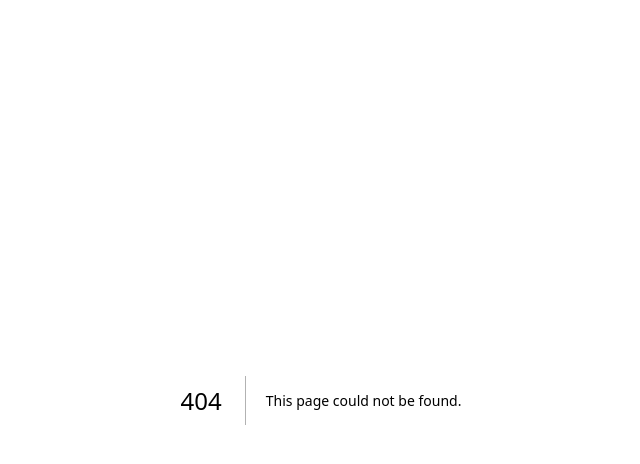
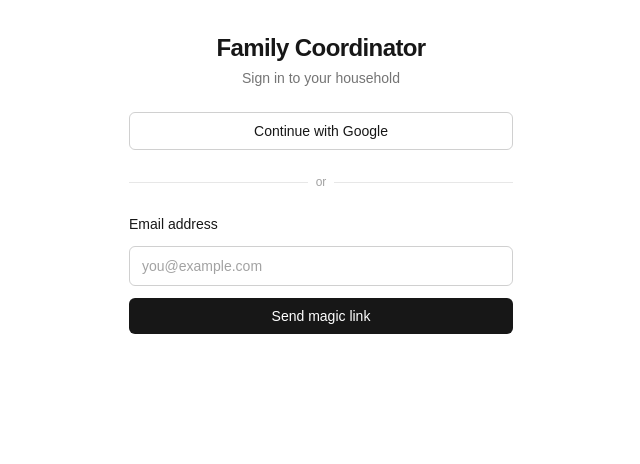
Before and after one commit to zevallos-fg/family-coordinator, a Next.js app: page /login in a window 1280 px wide. Before the commit this address had no page. Shown: the top 464 px of the page, without its empty margins (319-959 px from the left). Built offline with nearby package versions, Linux system fonts and the light colour scheme.

Commit message:
feat(T1): auth flow + withSkillContext server-action helper

```diff
--- /dev/null
+++ b/app/(auth)/login/page.tsx
@@ -0,0 +1,102 @@
+"use client";
+
+import { useState } from "react";
+import { toast } from "sonner";
+import { createClient } from "@/lib/supabase/client";
+import { Button } from "@/components/ui/button";
+import { Input } from "@/components/ui/input";
+
+export default function LoginPage() {
+  const [email, setEmail] = useState("");
+  const [loading, setLoading] = useState(false);
+
+  async function handleGoogleSignIn() {
+    setLoading(true);
+    const supabase = createClient();
+    const { error } = await supabase.auth.signInWithOAuth({
+      provider: "google",
+      options: {
+        redirectTo: `${window.location.origin}/api/auth/callback`,
+      },
+    });
+    if (error) {
+      toast.error(error.message);
+      setLoading(false);
+    }
+  }
+
+  async function handleMagicLink(e: React.FormEvent) {
+    e.preventDefault();
+    if (!email.trim()) {
+      toast.error("Please enter your email address.");
+      return;
+    }
+    setLoading(true);
+    const supabase = createClient();
+    const { error } = await supabase.auth.signInWithOtp({
+      email,
+      options: {
+        emailRedirectTo: `${window.location.origin}/api/auth/callback`,
+      },
+    });
+    if (error) {
+      toast.error(error.message);
+    } else {
+      toast.success("Check your email for a sign-in link.");
+    }
+    setLoading(false);
+  }
+
+  return (
+    <main className="flex min-h-full flex-col items-center justify-center p-8">
+      <div className="w-full max-w-sm space-y-6">
+        <div className="text-center">
+          <h1 className="text-2xl font-semibold tracking-tight">
+            Family Coordinator
+          </h1>
+          <p className="mt-1 text-sm text-foreground/60">
+            Sign in to your household
+          </p>
+        </div>
+
+        <Button
+          type="button"
+          variant="outline"
+          className="w-full"
+          onClick={handleGoogleSignIn}
+          disabled={loading}
+        >
+          Continue with Google
+        </Button>
+
+        <div className="relative">
+          <div className="absolute inset-0 flex items-center">
+            <div className="w-full border-t border-foreground/10" />
+          </div>
+          <div className="relative flex justify-center text-xs">
+            <span className="bg-background px-2 text-foreground/40">or</span>
+          </div>
+        </div>
+
+        <form onSubmit={handleMagicLink} className="space-y-3">
+          <label htmlFor="email" className="block text-sm font-medium">
+            Email address
+          </label>
+          <Input
+            id="email"
+            type="email"
+            autoComplete="email"
+            placeholder="you@example.com"
+            value={email}
+            onChange={(e) => setEmail(e.target.value)}
+            disabled={loading}
+            required
+          />
+          <Button type="submit" className="w-full" disabled={loading}>
+            {loading ? "Sending…" : "Send magic link"}
+          </Button>
+        </form>
+      </div>
+    </main>
+  );
+}
--- /dev/null
+++ b/app/api/auth/callback/route.ts
@@ -0,0 +1,33 @@
+import { type NextRequest, NextResponse } from "next/server";
+import { createClient } from "@/lib/supabase/server";
+
+export async function GET(request: NextRequest) {
+  const { searchParams } = request.nextUrl;
+  const code = searchParams.get("code");
+  const next = searchParams.get("next") ?? "/onboarding";
+
+  if (!code) {
+    return NextResponse.redirect(new URL("/login?error=auth_failed", request.url));
+  }
+
+  const supabase = await createClient();
+  const { error } = await supabase.auth.exchangeCodeForSession(code);
+
+  if (error) {
+    return NextResponse.redirect(new URL("/login?error=auth_failed", request.url));
+  }
+
+  // Upsert user row now that we have a valid session
+  const { data: authData } = await supabase.auth.getUser();
+  if (authData?.user) {
+    const { user } = authData;
+    await supabase.from("users").upsert({
+      id: user.id,
+      email: user.email!,
+      full_name: user.user_metadata.full_name ?? null,
+      avatar_url: user.user_metadata.avatar_url ?? null,
+    });
+  }
+
+  return NextResponse.redirect(new URL(next, request.url));
+}
--- /dev/null
+++ b/app/api/auth/ensure-user/route.ts
@@ -0,0 +1,26 @@
+import { NextResponse } from "next/server";
+import { createClient } from "@/lib/supabase/server";
+
+export async function POST() {
+  const supabase = await createClient();
+  const { data: authData } = await supabase.auth.getUser();
+
+  if (!authData?.user) {
+    return NextResponse.json({ error: "not authenticated" }, { status: 401 });
+  }
+
+  const { user } = authData;
+  const { error } = await supabase.from("users").upsert({
+    id: user.id,
+    email: user.email!,
+    full_name: user.user_metadata.full_name ?? null,
+    avatar_url: user.user_metadata.avatar_url ?? null,
+  });
+
+  if (error) {
+    console.error("[ensure-user] upsert failed", error.message);
+    return NextResponse.json({ error: error.message }, { status: 500 });
+  }
+
+  return NextResponse.json({ ok: true });
+}
--- /dev/null
+++ b/app/api/auth/signout/route.ts
@@ -0,0 +1,8 @@
+import { type NextRequest, NextResponse } from "next/server";
+import { createClient } from "@/lib/supabase/server";
+
+export async function POST(request: NextRequest) {
+  const supabase = await createClient();
+  await supabase.auth.signOut();
+  return NextResponse.redirect(new URL("/login", request.url));
+}
--- a/app/layout.tsx
+++ b/app/layout.tsx
@@ -1,5 +1,6 @@
 import type { Metadata } from "next";
 import { Geist, Geist_Mono } from "next/font/google";
+import { Toaster } from "sonner";
 import "./globals.css";
 
 const geistSans = Geist({
@@ -13,8 +14,8 @@ const geistMono = Geist_Mono({
 });
 
 export const metadata: Metadata = {
-  title: "Create Next App",
-  description: "Generated by create next app",
+  title: "Family Coordinator",
+  description: "Household coordination for busy families",
 };
 
 export default function RootLayout({
@@ -27,7 +28,10 @@ export default function RootLayout({
       lang="en"
       className={`${geistSans.variable} ${geistMono.variable} h-full antialiased`}
     >
-      <body className="min-h-full flex flex-col">{children}</body>
+      <body className="min-h-full flex flex-col">
+        {children}
+        <Toaster position="top-right" theme="system" richColors />
+      </body>
     </html>
   );
 }
--- /dev/null
+++ b/components/ui/button.tsx
@@ -0,0 +1,29 @@
+import * as React from "react";
+
+export interface ButtonProps
+  extends React.ButtonHTMLAttributes<HTMLButtonElement> {
+  variant?: "default" | "outline" | "ghost";
+}
+
+export function Button({
+  className = "",
+  variant = "default",
+  type = "button",
+  ...props
+}: ButtonProps) {
+  const base =
+    "inline-flex items-center justify-center rounded-md px-4 py-2 text-sm font-medium transition-colors focus-visible:outline-none focus-visible:ring-2 focus-visible:ring-offset-2 disabled:pointer-events-none disabled:opacity-50";
+  const variants: Record<string, string> = {
+    default: "bg-foreground text-background hover:bg-foreground/90",
+    outline:
+      "border border-foreground/20 bg-transparent hover:bg-foreground/5",
+    ghost: "hover:bg-foreground/5",
+  };
+  return (
+    <button
+      type={type}
+      className={`${base} ${variants[variant] ?? variants.default} ${className}`}
+      {...props}
+    />
+  );
+}
--- /dev/null
+++ b/components/ui/input.tsx
@@ -0,0 +1,12 @@
+import * as React from "react";
+
+export type InputProps = React.InputHTMLAttributes<HTMLInputElement>;
+
+export function Input({ className = "", ...props }: InputProps) {
+  return (
+    <input
+      className={`flex h-10 w-full rounded-md border border-foreground/20 bg-transparent px-3 py-2 text-sm placeholder:text-foreground/40 focus-visible:outline-none focus-visible:ring-2 focus-visible:ring-foreground/30 focus-visible:ring-offset-2 disabled:cursor-not-allowed disabled:opacity-50 ${className}`}
+      {...props}
+    />
+  );
+}
--- /dev/null
+++ b/lib/skill-action.ts
@@ -0,0 +1,73 @@
+import "server-only";
+
+import { createClient } from "@/lib/supabase/server";
+import type {
+  SkillContext,
+  SkillResult,
+  SkillRunner,
+} from "@/skills/_lib/types";
+
+/**
+ * Wraps a skill runner into a function that auto-derives the SkillContext from
+ * the authenticated user's session.
+ *
+ * Usage from a Server Action:
+ *   const result = await withSkillContext(captureRouter.run, { text: "..." });
+ *
+ * Returns an `unauthenticated` error if no session or the user has no family.
+ * Every feature track should call its skills through this helper rather than
+ * constructing SkillContext manually.
+ */
+export async function withSkillContext<TInput, TOutput>(
+  runner: SkillRunner<TInput, TOutput>,
+  input: TInput
+): Promise<SkillResult<TOutput>> {
+  const supabase = await createClient();
+  const { data: authData } = await supabase.auth.getUser();
+
+  if (!authData?.user) {
+    return {
+      ok: false,
+      error: { code: "unauthorized", message: "not signed in" },
+    };
+  }
+
+  // Find the user's family. Assumes single-family-per-user for MVP.
+  // A user can belong to multiple families in principle; we pick the
+  // first one they joined. Extension path: pass familyId explicitly
+  // once users can belong to >1 family.
+  const { data: membership, error: membershipError } = await supabase
+    .from("family_members")
+    .select("family_id")
+    .eq("user_id", authData.user.id)
+    .order("joined_at", { ascending: true })
+    .limit(1)
+    .maybeSingle();
+
+  if (membershipError) {
+    return {
+      ok: false,
+      error: {
+        code: "unknown",
+        message: `membership lookup failed: ${membershipError.message}`,
+      },
+    };
+  }
+
+  if (!membership) {
+    return {
+      ok: false,
+      error: {
+        code: "unauthorized",
+        message: "user has no family yet (complete onboarding first)",
+      },
+    };
+  }
+
+  const ctx: SkillContext = {
+    familyId: membership.family_id,
+    userId: authData.user.id,
+  };
+
+  return runner(input, ctx);
+}
```
